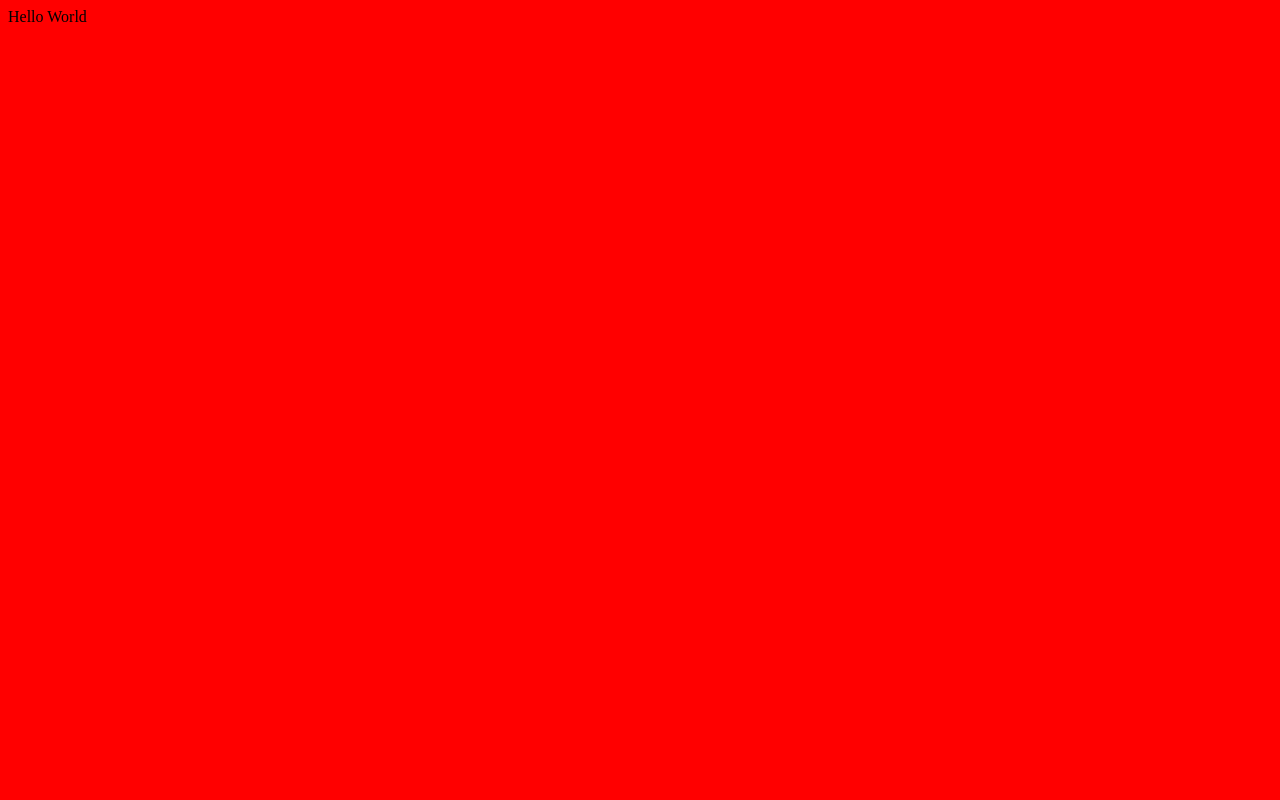
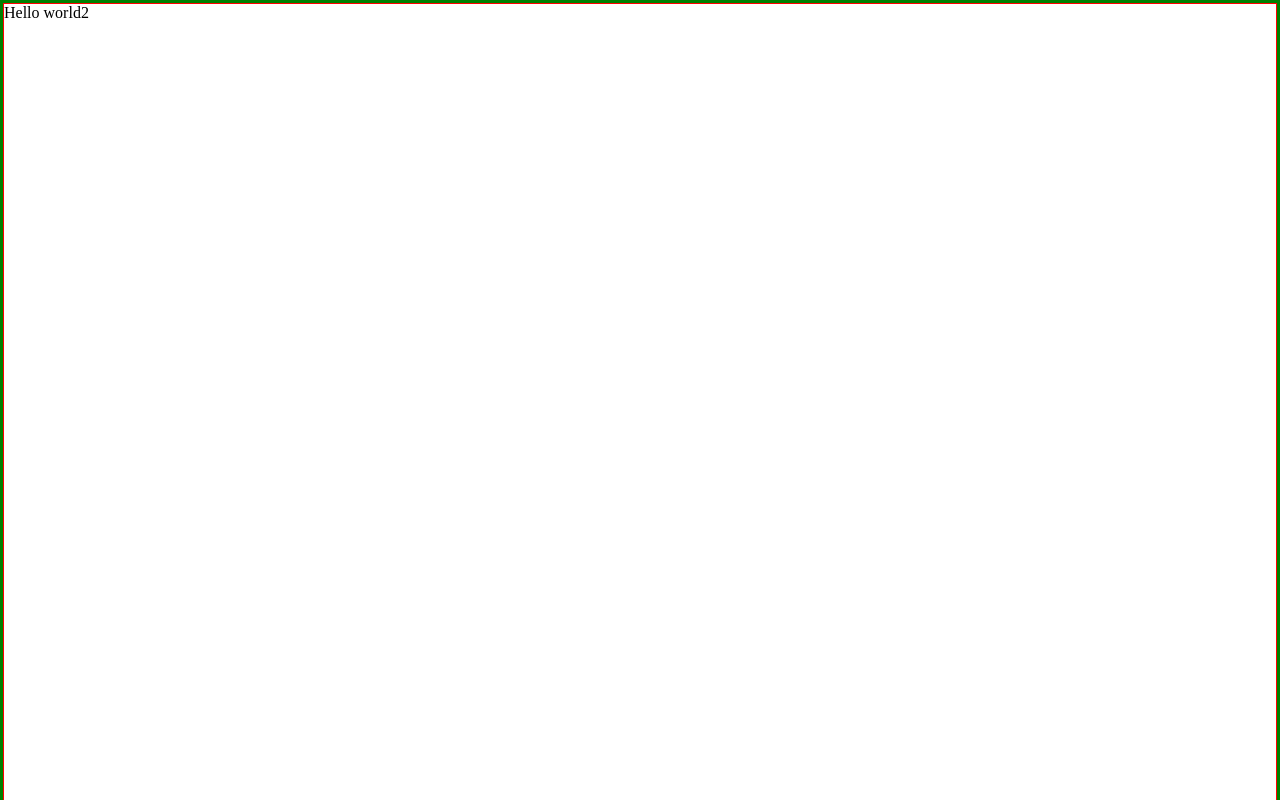
Before and after one commit to kwonomin/om-project, a plain HTML site: page index.html in a window 1280 px wide. Shown: the top 800 px of the page. Drawn offline with Linux system fonts and the light colour scheme.

Commit message:
틀구현

```diff
--- a/CSS/style.css
+++ b/CSS/style.css
@@ -1 +1,21 @@
-body{background-color: red;}
+html,body{
+    height: 100%;
+    margin:0;
+}
+
+.content-wrap{
+    height: 100%;
+    border:3px solid green;
+}
+.content-wrap >div{
+    border:1px red solid;
+    height: 100%;
+}
+
+
+
+
+.tailgn-left{text-align: left}
+.tailgn-center{text-align: center}
+.tailgn-right{text-align: right}
+.hedding-group{border:1px }
--- a/index.html
+++ b/index.html
@@ -16,8 +16,17 @@
     </style>
 </head>
 
-<body>
-    Hello World
+<body class="main">
+    <div class="content-wrap">
+        <div>
+                Hello world2
+        </div>
+        <div class="">Hello world2</div>
+        <div class="">Hello world3</div>
+        <div class="">Hello world4</div>
+        <div class="">Hello world5</div>
+    </div>
+
 </body>
 
 </html>
```
